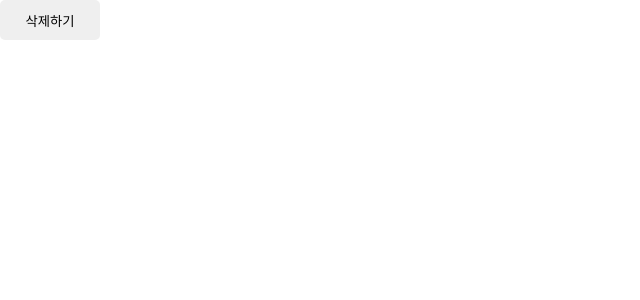
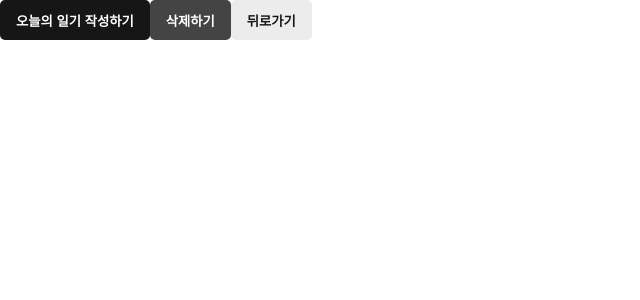
Before and after one commit to yujleee/my-mini-diary, a React (Create React App) app: page / in a window 1280 px wide. Shown: the top 300 px of the page, without its empty margins (0-640 px from the left). Built offline with nearby package versions, Linux system fonts and the light colour scheme; a web font is replaced by a local one.

Commit message:
💄 버튼 컴포넌트 수정

```diff
--- a/src/App.js
+++ b/src/App.js
@@ -1,10 +1,13 @@
 import './App.css';
 import Buttons from './Buttons';
+import Header from './Header';
 
 function App() {
   return (
     <div className="App">
-      <Buttons category={'negative'} text={'삭제하기'} />
+      <Buttons category={'primary'} text={'오늘의 일기 작성하기'} />
+      <Buttons category={'secondary'} text={'삭제하기'} />
+      <Buttons text={'뒤로가기'} />
     </div>
   );
 }
--- a/src/Buttons.js
+++ b/src/Buttons.js
@@ -1,5 +1,5 @@
 const Buttons = ({ category, text, onClick }) => {
-  const btnType = ['negative', 'positive'].includes(category) ? category : 'default';
+  const btnType = ['primary', 'secondary'].includes(category) ? category : 'default';
 
   return (
     <button type="button" className={['btn', `btn-${btnType}`].join(' ')} onClick={onClick}>
--- a/src/style/button.css
+++ b/src/style/button.css
@@ -1,6 +1,20 @@
 button {
-  width: 100px;
+  padding: 0 16px;
   height: 40px;
   border-radius: 5px;
   border: none;
+  font-weight: 700;
+  color: var(--color-gray-900);
+  background-color: var(--color-gray-300);
+  cursor: pointer;
 }
+
+.btn-primary {
+  background-color: var(--color-gray-900);
+  color: var(--color-white);
+}
+
+.btn-secondary {
+  background-color: var(--color-gray-500);
+  color: var(--color-white);
+}
--- a/src/style/colors.css
+++ b/src/style/colors.css
@@ -1,11 +1,10 @@
 :root {
   --color-white: #fff;
   --color-gray-300: #ececec;
-  --color-gray-500: #777;
-  --color-gray-700: #444;
-  --color-gray-800: #333;
-  --color-red: #fd565f;
-  --color-green: #65c964;
+  --color-gray-400: #888;
+  --color-gray-500: #444;
+  --color-gray-700: #333;
+  --color-gray-900: #161617;
 
   --color-emotion-5: #ff3a62;
   --color-emotion-4: #ff552d;
```
